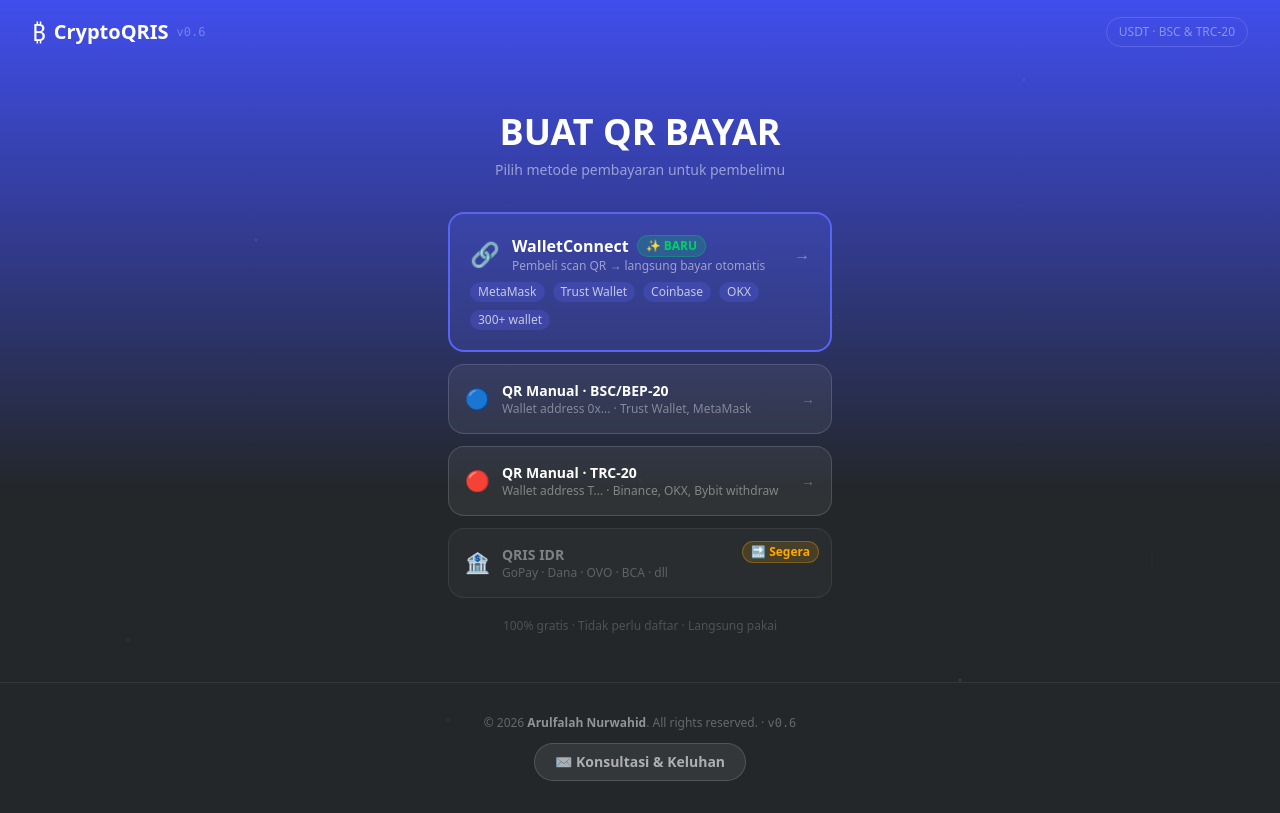
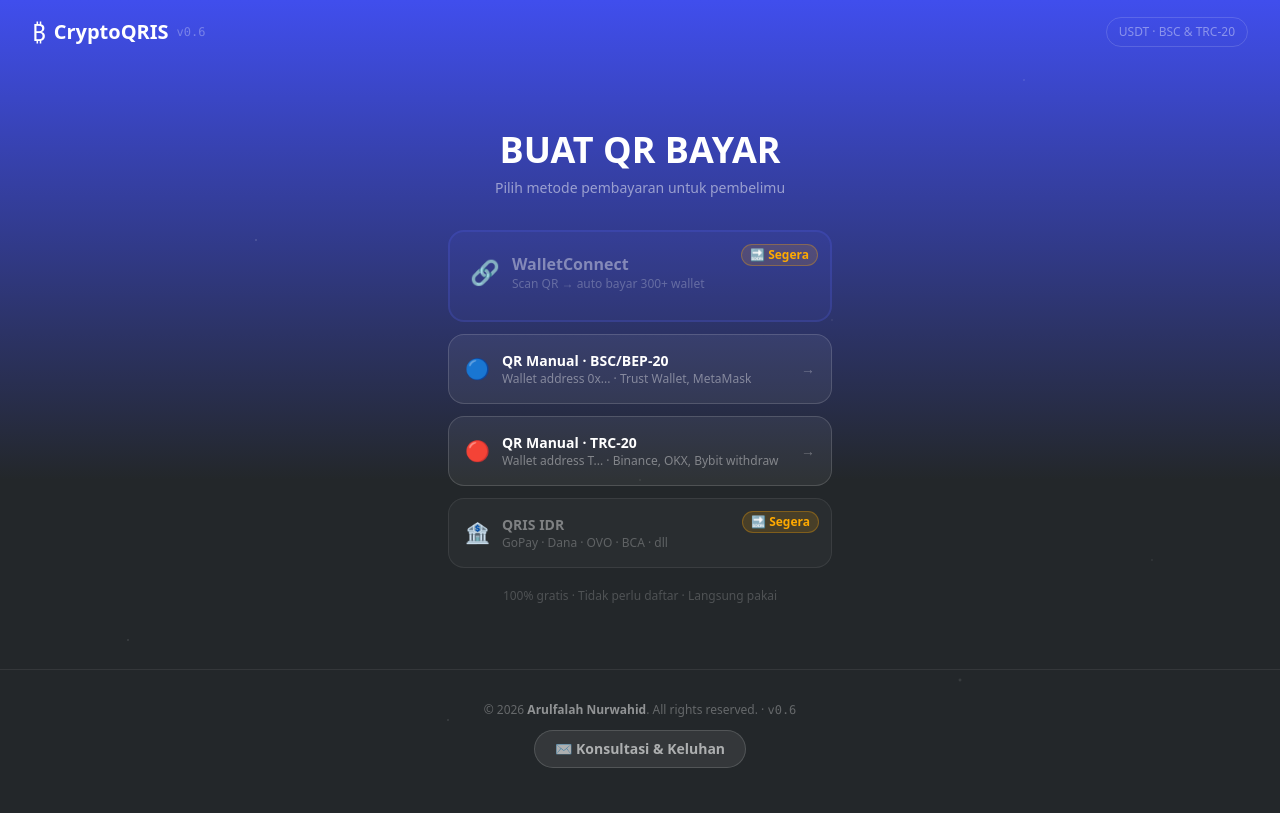
Before and after one commit to Arulfalah123/cryptopay-qris, a Next.js app in the folder cryptopay-mvp/: page / in a window 1280 px wide. Built offline with nearby package versions, Linux system fonts and the light colour scheme.

Commit message:
v0.6.1: WalletConnect coming soon, BSC QR tetap aktif

```diff
--- a/cryptopay-mvp/app/page.tsx
+++ b/cryptopay-mvp/app/page.tsx
@@ -87,35 +87,23 @@
                 </p>
 
                 <div className="space-y-3">
-                  {/* WalletConnect — BARU */}
-                  <button
-                    onClick={() => setPayMode('walletconnect')}
-                    className="w-full rounded-2xl p-5 text-left transition-all hover:scale-[1.02]"
-                    style={{ backgroundColor: 'rgba(88,101,242,0.2)', border: '2px solid #5865f2' }}
+                  {/* WalletConnect — Coming Soon */}
+                  <div
+                    className="w-full rounded-2xl p-5 text-left relative overflow-hidden"
+                    style={{ backgroundColor: 'rgba(88,101,242,0.08)', border: '2px solid rgba(88,101,242,0.2)' }}
                   >
+                    <div className="absolute top-3 right-3 text-xs px-2 py-0.5 rounded-full font-bold"
+                      style={{ backgroundColor: 'rgba(255,170,0,0.15)', color: '#ffaa00', border: '1px solid rgba(255,170,0,0.3)' }}>
+                      🔜 Segera
+                    </div>
                     <div className="flex items-center gap-3 mb-2">
                       <span className="text-2xl">🔗</span>
-                      <div className="flex-1">
-                        <div className="flex items-center gap-2">
-                          <p className="font-black text-white text-base">WalletConnect</p>
-                          <span className="text-xs px-2 py-0.5 rounded-full font-bold"
-                            style={{ backgroundColor: 'rgba(0,212,102,0.2)', color: '#00d166', border: '1px solid rgba(0,212,102,0.3)' }}>
-                            ✨ BARU
-                          </span>
-                        </div>
-                        <p className="text-xs text-white/50">Pembeli scan QR → langsung bayar otomatis</p>
+                      <div>
+                        <p className="font-black text-white/40 text-base">WalletConnect</p>
+                        <p className="text-xs text-white/25">Scan QR → auto bayar 300+ wallet</p>
                       </div>
-                      <span className="text-white/40">→</span>
                     </div>
-                    <div className="flex gap-2 mt-2 flex-wrap">
-                      {['MetaMask', 'Trust Wallet', 'Coinbase', 'OKX', '300+ wallet'].map(w => (
-                        <span key={w} className="text-xs px-2 py-0.5 rounded-full"
-                          style={{ backgroundColor: 'rgba(88,101,242,0.25)', color: 'rgba(255,255,255,0.7)' }}>
-                          {w}
-                        </span>
-                      ))}
-                    </div>
-                  </button>
+                  </div>
 
                   {/* BSC Manual QR */}
                   <button
```
